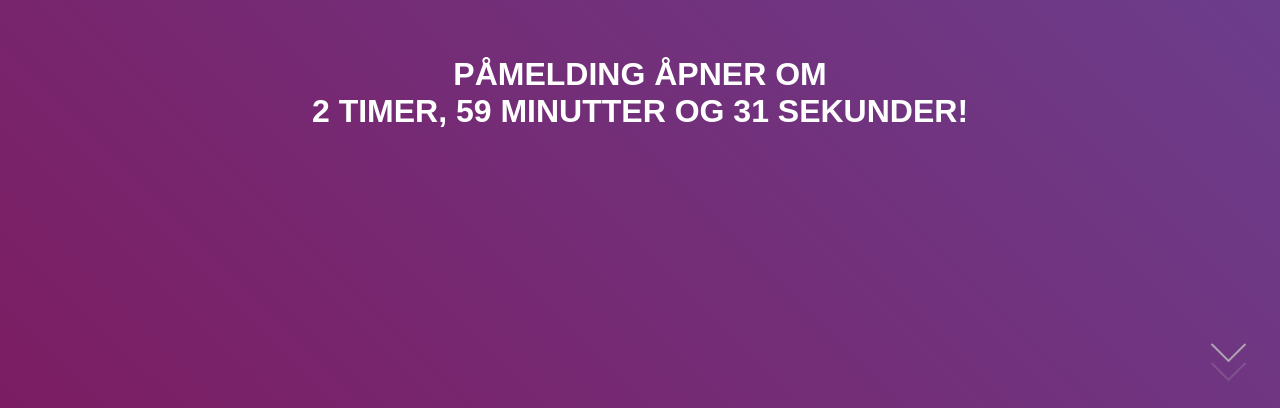
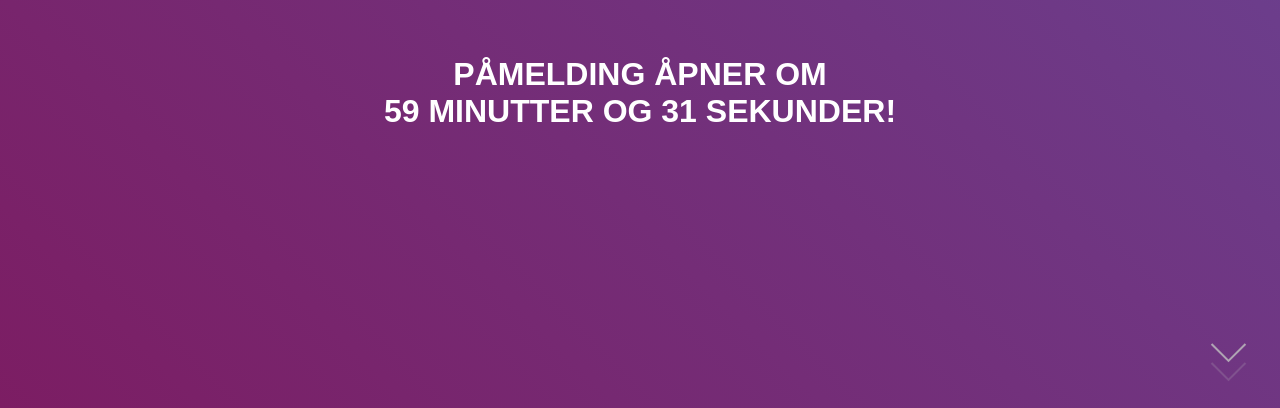
Before and after one commit to Stormrevyen/stormrevyen.no, a plain HTML site: page index.html in a window 1280 px wide. Shown: the part 392-800 px from the top of the page. Drawn offline with Linux system fonts and the light colour scheme; no server answers; a web font is replaced by a local one.

Commit message:
Fjernet timer i cd

```diff
--- a/index.html
+++ b/index.html
@@ -135,7 +135,7 @@
         var hours = Math.floor((distance % (1000 * 60 * 60 * 24)) / (1000 * 60 * 60));
         var minutes = Math.floor((distance % (1000 * 60 * 60)) / (1000 * 60));
         var seconds = Math.floor((distance % (1000 * 60)) / 1000);
-        document.getElementById("cd22").innerHTML = `PÅMELDING ÅPNER OM <br> ${hours} TIMER, ${minutes} MINUTTER OG ${seconds} SEKUNDER!`;
+        document.getElementById("cd22").innerHTML = `PÅMELDING ÅPNER OM <br> ${minutes} MINUTTER OG ${seconds} SEKUNDER!`;
 
         /*'<string id="countdownN">' + days + '</string>' + " dager, " +'<string id="countdownN">'+hours+'</string>'+" timer, "
         +'<string id="countdownN">'+minutes+'</string>'+" minutter og "+'<string id="countdownN">'+seconds+'</string>'+" sekunder";*/
```
Also changed, not shown: pamelding.html (+1 -1 lines).
